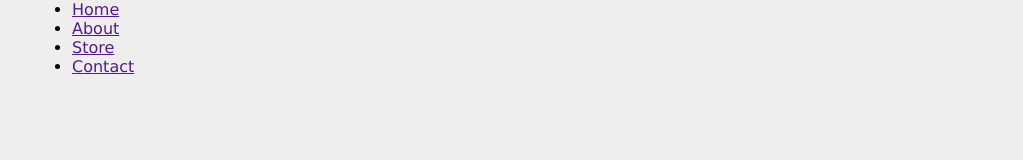
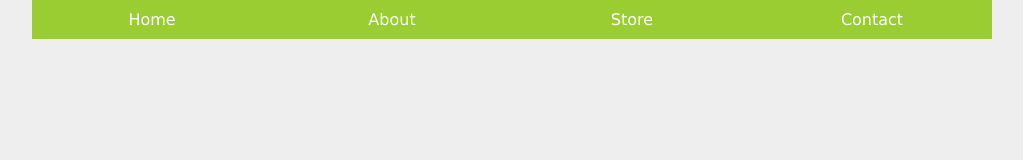
Before and after one commit to kamil-czr/CSS-Flexbox-course1, a plain HTML site: page example-1/menu.html in a window 1280 px wide. Shown: the whole page, without its empty margins (128-1151 px from the left). Drawn offline with Linux system fonts and the light colour scheme.

Commit message:
Created menu with flexbox in styles.css

```diff
--- a/example-1/style.css
+++ b/example-1/style.css
@@ -15,7 +15,36 @@ body{
 
 /* menu base styles */
 
+nav{
+    background: yellowgreen;
+}
 
+nav ul{
+    list-style-type: none;
+    padding: 0;
+}
 
+nav a{
+    text-decoration: none;
+    text-align: center;
+    color: #fff;
+    padding: 10px;
+    display: block;
+}
 
+nav a:hover{
+    background: tomato;
+}
 /* flex styles */
+
+@media screen and (min-width:768px){
+    nav ul{
+        display: flex;
+        justify-content: flex-start
+    }
+
+    nav li{
+       flex: 1 1 0;
+    }
+
+}
```
